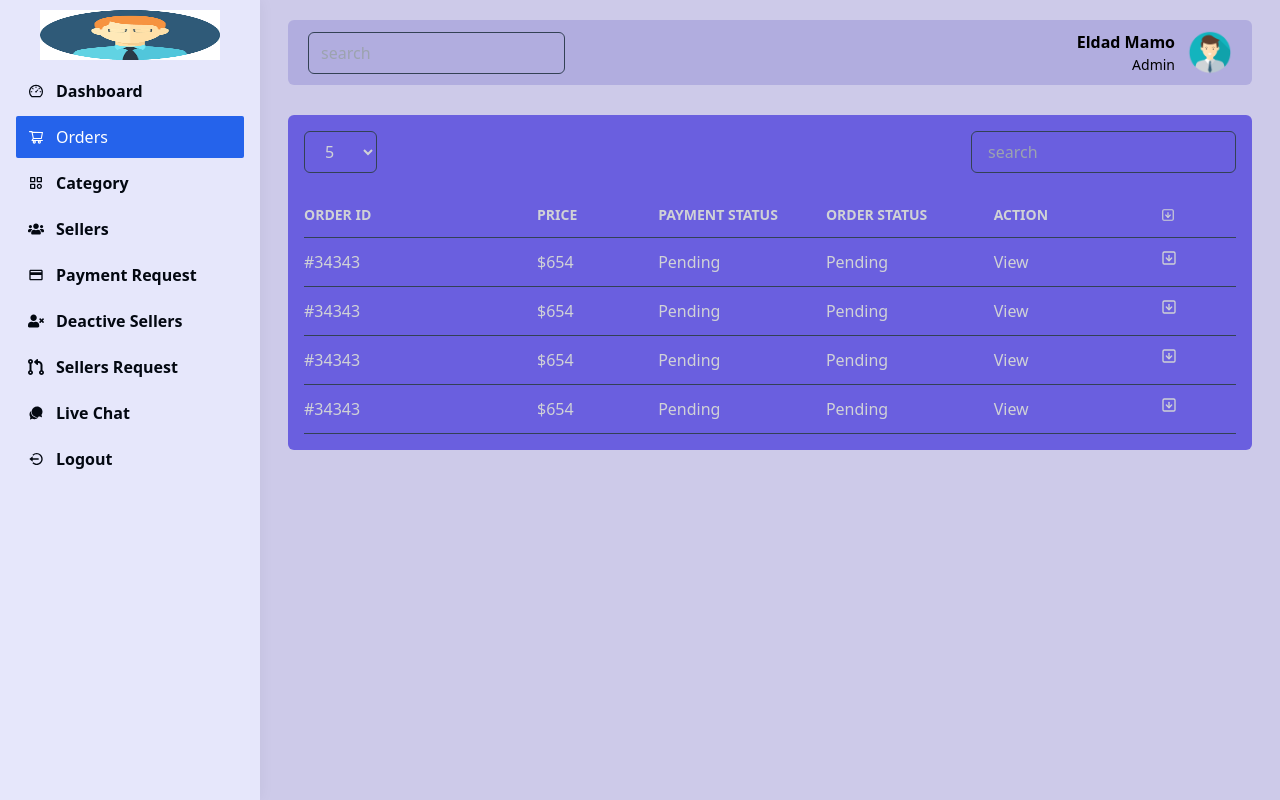
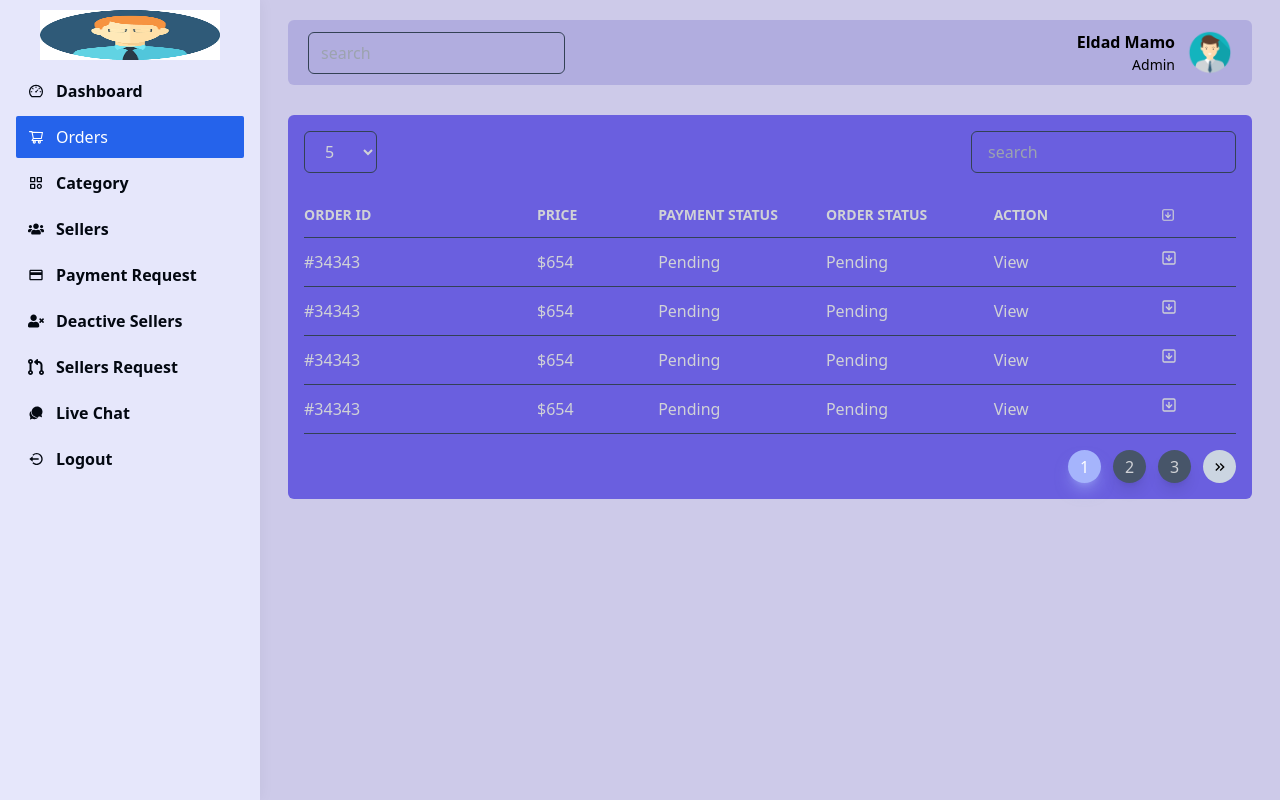
Before and after one commit to eldadmamo/Ecommerce, a React (Vite) app in the folder dashboard/: page /admin/dashboard/orders in a window 1280 px wide. Built offline with nearby package versions, Linux system fonts and the light colour scheme.

Commit message:
Pagination

```diff
--- /dev/null
+++ b/dashboard/src/views/Pagination.jsx
@@ -0,0 +1,49 @@
+import { MdKeyboardDoubleArrowLeft, MdKeyboardDoubleArrowRight, MdOutlineKeyboardDoubleArrowLeft } from "react-icons/md";
+
+
+const Pagination = ({pageNumber,setPageNumber, totalItem, parPage, showItem}) => {
+    let totalPage =  Math.ceil(totalItem/parPage)
+    let startPage = pageNumber
+
+    let dif = totalPage - pageNumber;
+
+    if(dif <= showItem){
+        startPage = totalPage - showItem
+    }
+    let endPage = startPage < 0 ? showItem : showItem + startPage
+
+    if(startPage <= 0){
+        startPage = 1
+    }
+
+    const createBtn = () => {
+        const btns = []
+        for(let i=startPage; i < endPage; i++){
+            btns.push(
+                <li onClick={()=>setPageNumber(i)} className={` ${pageNumber === i ? 'bg-indigo-300 shadow-lg shadow-indigo-300/50 text-white': 'bg-slate-600 hover: bg-indigo-400 shadow-lg hover:shadow-indigo-500/50 hover:text-white text-[#d0d2d6]'} w-[33px] h-[33px] rounded-full flex justify-center items-center cursor-pointer `}>
+                    {i}
+                </li>
+            )
+        }
+        return btns
+    }
+    return (
+        <ul className="flex gap-3">
+            {
+                pageNumber > 1 && <li onClick={()=> setPageNumber(pageNumber - 1)} className="w-[33px] h-[33px] rounded-full flex justify-center items-center bg-slate-300 text-[#000000] cursor-pointer">
+                    <MdKeyboardDoubleArrowLeft/>
+                </li>
+            }
+            {
+                createBtn()
+            }
+            {
+                pageNumber < totalPage && <li onClick={()=> setPageNumber(pageNumber + 1)} className="w-[33px] h-[33px] rounded-full flex justify-center items-center bg-slate-300 text-[#000000] cursor-pointer">
+                    <MdKeyboardDoubleArrowRight/>
+                </li>
+            }
+        </ul>
+    )
+};
+
+export default Pagination;
--- a/dashboard/src/views/admin/Orders.jsx
+++ b/dashboard/src/views/admin/Orders.jsx
@@ -3,11 +3,12 @@ import { useState } from "react";
 
 import { LuSquareArrowDown } from "react-icons/lu";
 import { Link } from "react-router-dom";
+import Pagination from "../Pagination";
 
 const Orders = () => {
     const [currentPage, setCurrentPage] = useState(1);
     const [searchValue, setSearchValue] = useState('');
-    const [patPage, setParPage] = useState(5)
+    const [parPage, setParPage] = useState(5)
     const [show, setShow] = useState(false);
 
     return (
@@ -179,12 +180,19 @@ const Orders = () => {
 
                         </div>
 
+                </div>
+
+        <div className="w-full flex justify-end mt-4 bottom-4 right-4">
+                <Pagination
+                    pageNumber = {currentPage}
+                    setPageNumber = {setCurrentPage}
+                    totalItem = {50}
+                    parPage = {parPage}
+                    showItem = {3}
+                />
+         </div>
 
 
-
-
-
-                </div>
             </div>
         </div>
     );
```
